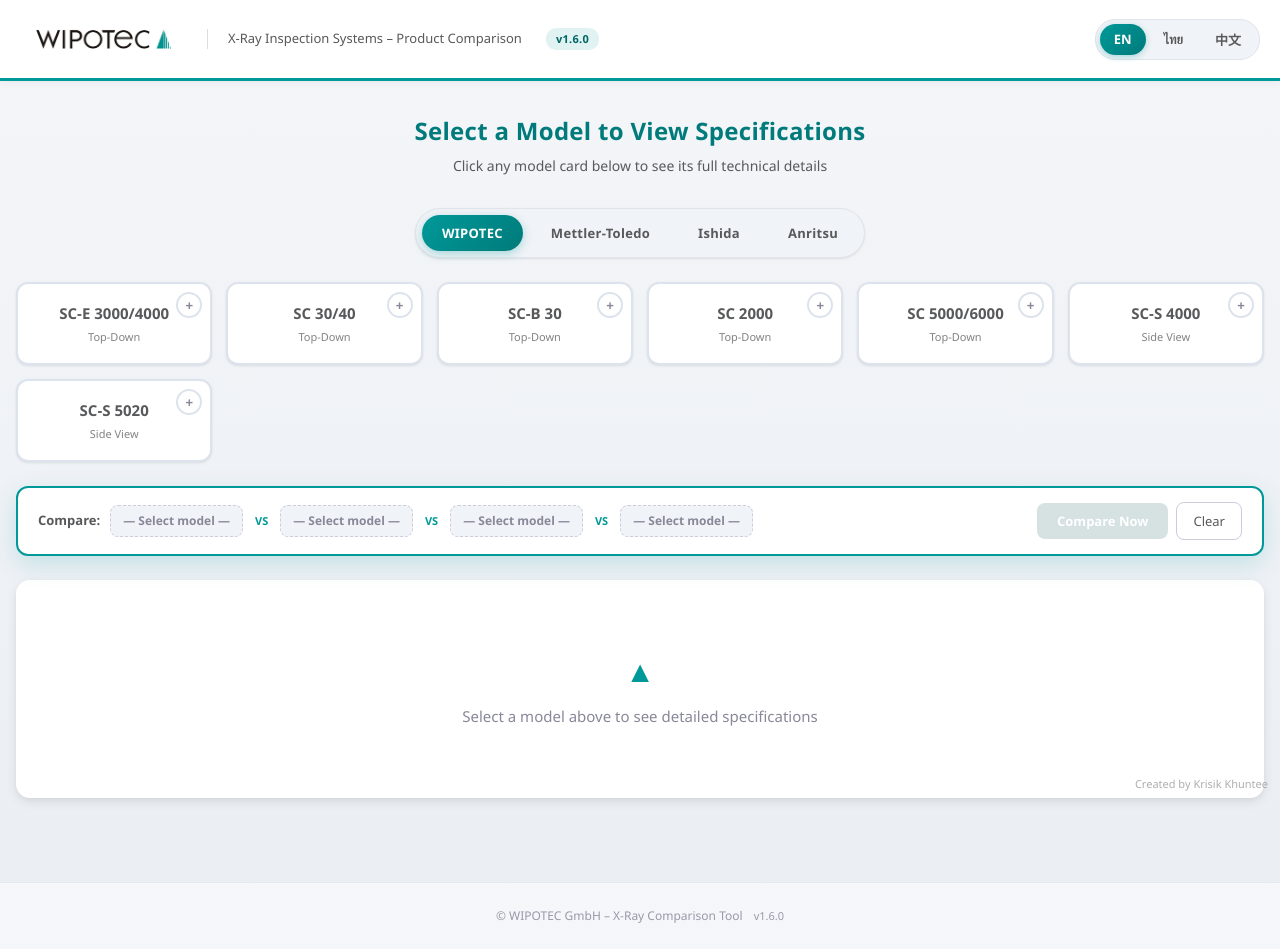
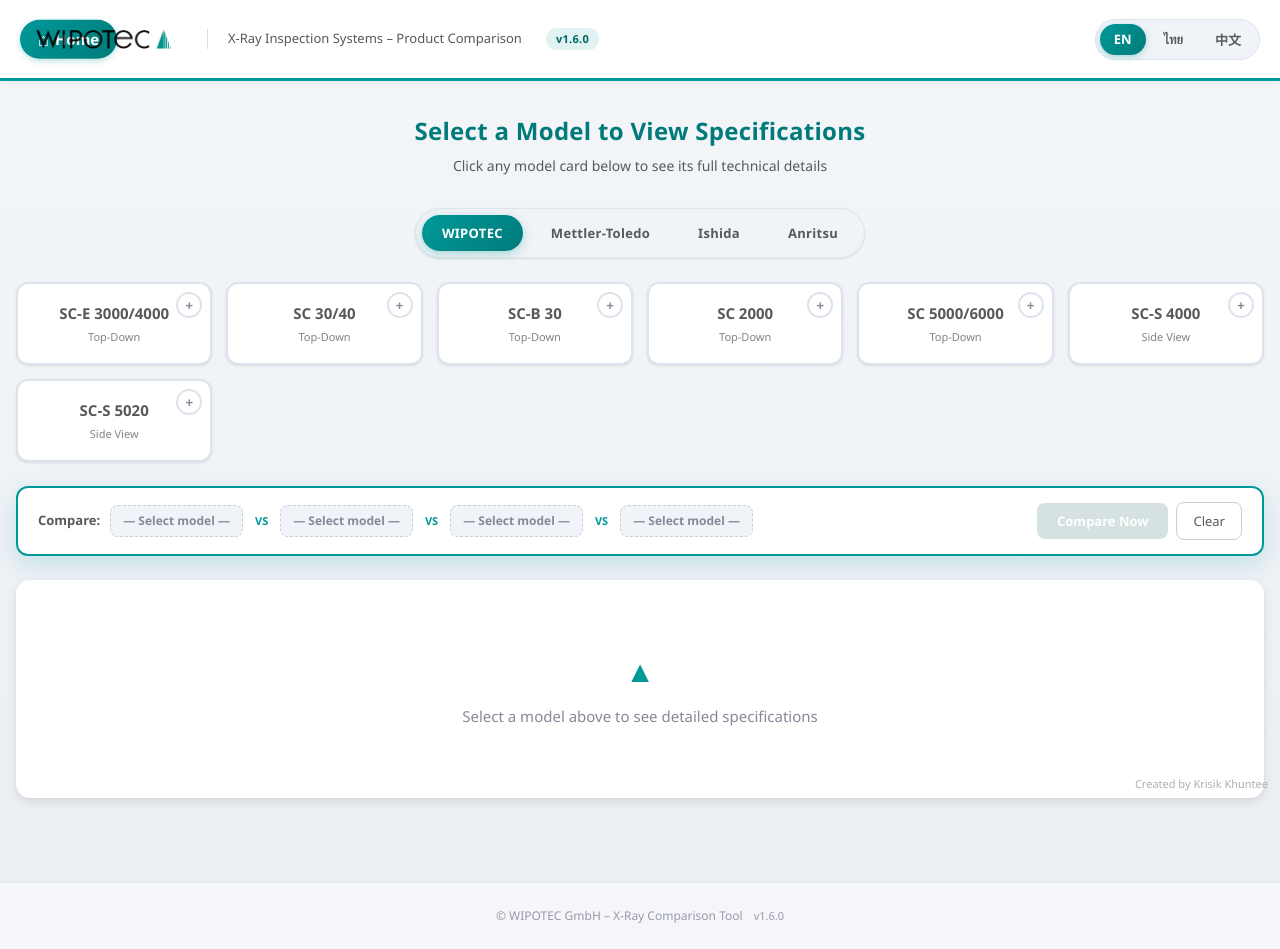
Before and after one commit to davidohm-wpt/XRPV_Generator, a plain HTML site: page xray_compare/index.html in a window 1280 px wide. Drawn offline with Linux system fonts and the light colour scheme; no server answers.

Commit message:
X-Ray Comparison: big Home button in the header (EN/TH/ZH)

```diff
--- a/xray_compare/data.js
+++ b/xray_compare/data.js
@@ -7,6 +7,7 @@ const translations = {
     introTitle: "Select a Model to View Specifications",
     introText: "Click any model card below to see its full technical details",
     footer: "© WIPOTEC GmbH – X-Ray Comparison Tool",
+    homeBtn: "Home",
     placeholder: "Select a model above to see detailed specifications",
     noImage: "📷 Image not available",
     compareTrayLabel: "Compare:",
@@ -80,6 +81,7 @@ const translations = {
     introTitle: "เลือกรุ่นเพื่อดูรายละเอียด",
     introText: "คลิกรุ่นด้านล่างเพื่อดูข้อมูลทางเทคนิคทั้งหมด",
     footer: "© WIPOTEC GmbH – เครื่องมือเปรียบเทียบ X-Ray",
+    homeBtn: "หน้าหลัก",
     placeholder: "เลือกรุ่นด้านบนเพื่อดูรายละเอียด",
     noImage: "📷 ไม่มีรูปภาพ",
     compareTrayLabel: "เปรียบเทียบ:",
@@ -158,6 +160,7 @@ const translations = {
     introTitle: "选择型号查看规格",
     introText: "点击下方任意型号卡片查看完整技术参数",
     footer: "© WIPOTEC GmbH – X 射线对比工具",
+    homeBtn: "主页",
     placeholder: "请选择上方型号以查看详细规格",
     noImage: "📷 无图片",
     compareTrayLabel: "对比：",
--- a/xray_compare/index.html
+++ b/xray_compare/index.html
@@ -12,6 +12,7 @@
 <body>
 
 <header>
+  <a class="home-btn" href="/" title="Back to the WIPOTEC AIO Software menu"><span class="home-icon">&#8962;</span> <span data-i18n="homeBtn">Home</span></a>
   <img src="wipotec-logo.png" alt="WIPOTEC" class="logo">
   <span class="subtitle" data-i18n="subtitle">X-Ray Inspection Systems – Product Comparison</span>
   <span class="version-badge" id="version_badge">v...</span>
--- a/xray_compare/style.css
+++ b/xray_compare/style.css
@@ -957,3 +957,16 @@ footer strong { color: var(--teal-dark); }
 .spec-row:hover .row-hide { opacity: 1; }
 .detail .hidden-bar { margin: 12px 24px; }
 @media print { .spec-row .row-hide { display: none !important; } }
+/* ---------- Home button (back to the WIPOTEC AIO Software menu) ---------- */
+.home-btn {
+  position: absolute; left: 20px; top: 50%; transform: translateY(-50%);
+  display: inline-flex; align-items: center; gap: 6px;
+  padding: 8px 18px; border-radius: 20px;
+  background: linear-gradient(135deg, var(--teal) 0%, var(--teal-dark) 100%);
+  color: #fff; font-size: 15px; font-weight: 600; text-decoration: none;
+  box-shadow: 0 2px 6px rgba(0,153,153,0.3); transition: transform .15s, box-shadow .15s;
+}
+.home-btn:hover { transform: translateY(-50%) scale(1.04); box-shadow: 0 4px 10px rgba(0,153,153,0.35); }
+.home-btn .home-icon { font-size: 18px; line-height: 1; }
+@media (max-width: 1100px) { .home-btn { position: static; transform: none; } .home-btn:hover { transform: scale(1.04); } }
+@media print { .home-btn { display: none !important; } }
```
Also changed, not shown: 1 other file.
